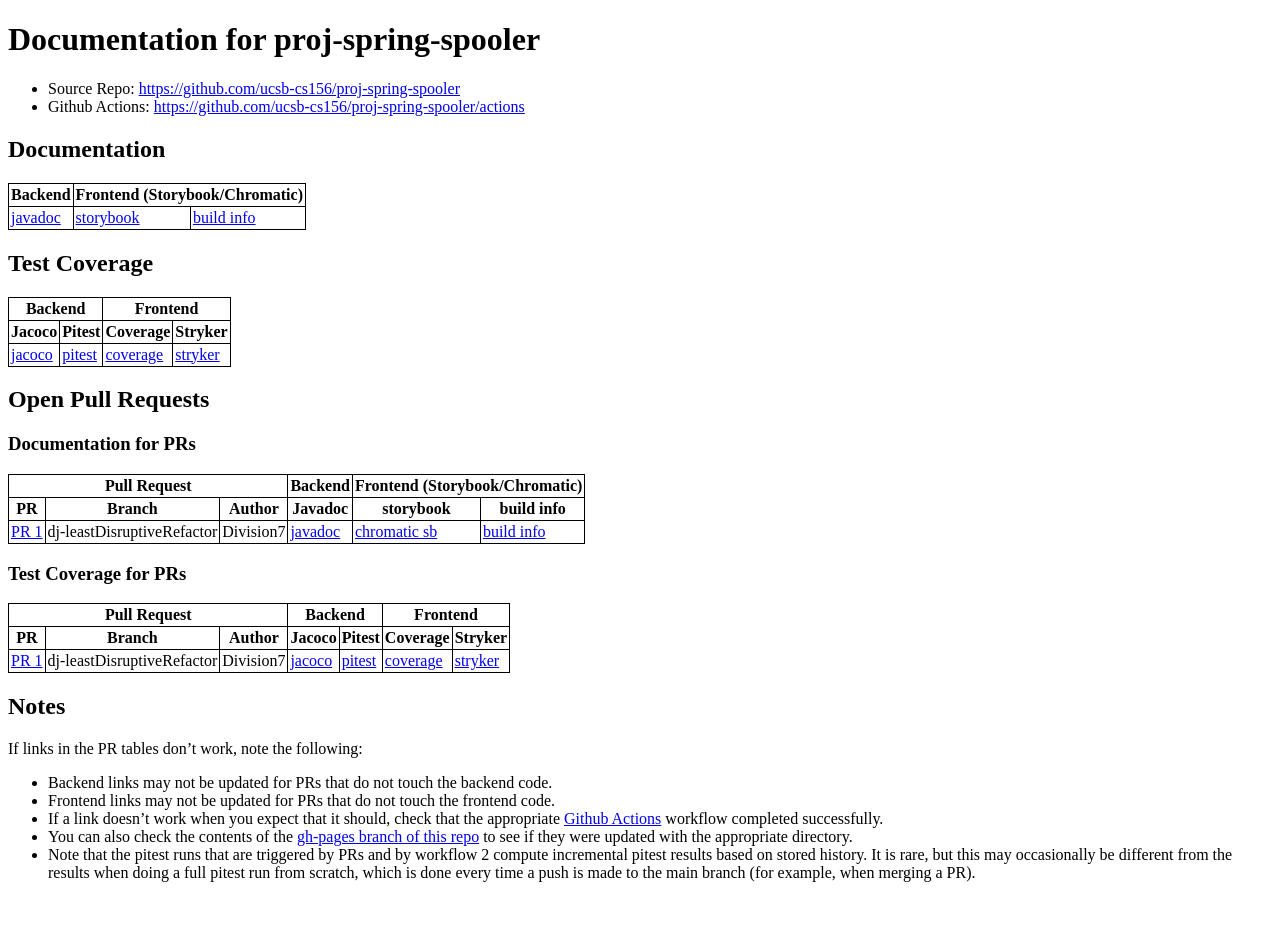
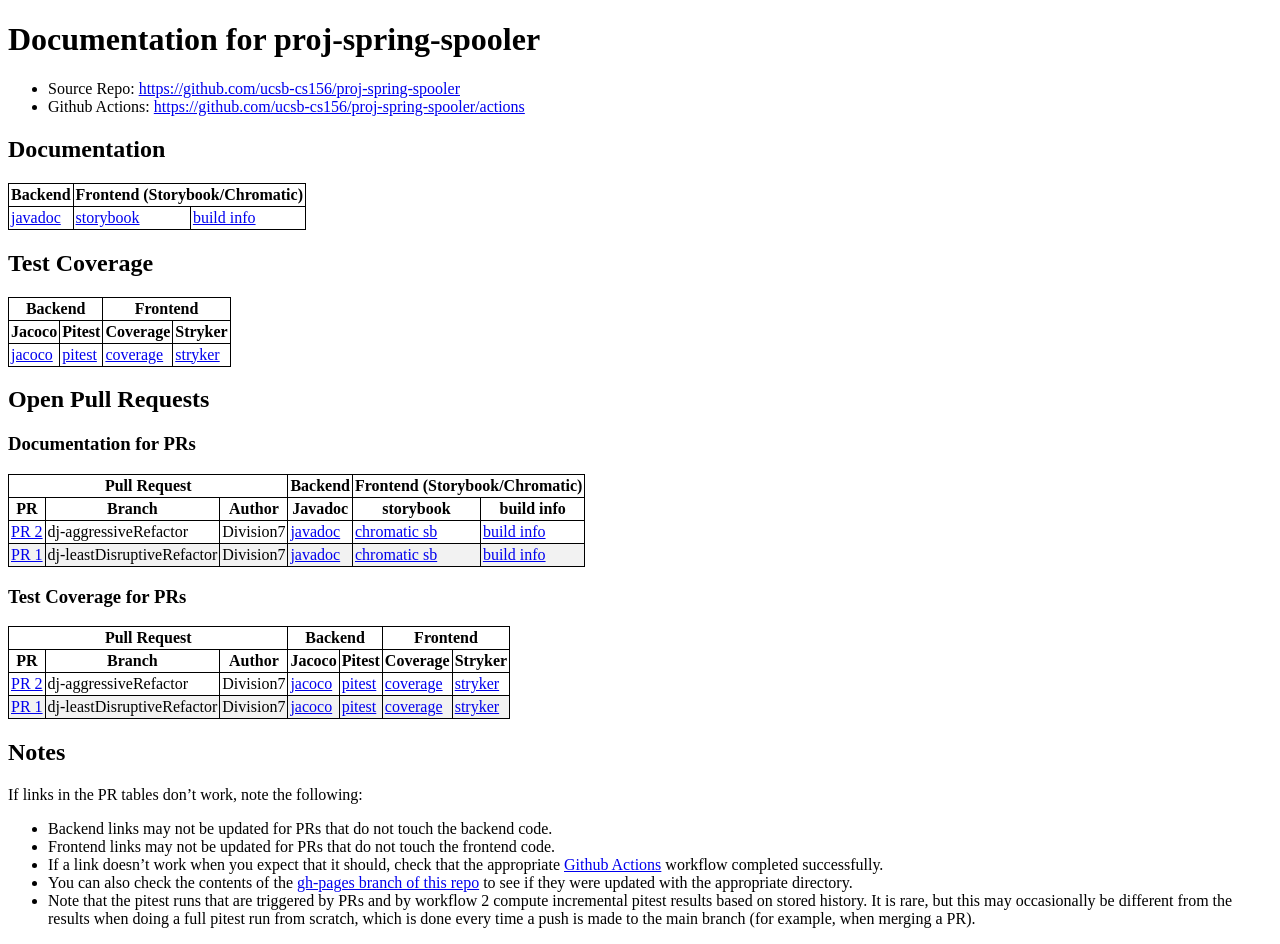
Before and after one commit to ucsb-cs156/proj-spring-spooler, a Jekyll site: the page built from index.md, in a window 1280 px wide. Built offline with Jekyll 4.4.1, drawn with Linux system fonts in a browser that asks for light colours; our own code applies the rules of GitHub Pages for plain Markdown files; before the commit the page ends 900 px from its top, so only the background shows below that.

Commit message:
Deploying to gh-pages from @ ucsb-cs156/proj-spring-spooler@86aeaf9c02736d78c6e9e1a5d182ddf5edcf0c66 🚀

```diff
--- a/_config.yml
+++ b/_config.yml
@@ -23,4 +23,4 @@ repo_name: "TBD"
 repo: ucsb-cs156/proj-spring-spooler
 owner: ucsb-cs156
 repo_name: proj-spring-spooler
-pull_requests: [{"author":{"id":"MDQ6VXNlcjI2MzQ3ODk3","is_bot":false,"login":"Division7","name":"Daniel Jensen"},"headRefName":"dj-leastDisruptiveRefactor","number":1,"title":"Refactoring the Asynchronous Job Tests (Light)","url":"https://github.com/ucsb-cs156/proj-spring-spooler/pull/1"}]
+pull_requests: [{"author":{"id":"MDQ6VXNlcjI2MzQ3ODk3","is_bot":false,"login":"Division7","name":"Daniel Jensen"},"headRefName":"dj-aggressiveRefactor","number":2,"title":"Refactoring the Asynchronous Job Testing (Heavy)","url":"https://github.com/ucsb-cs156/proj-spring-spooler/pull/2"},{"author":{"id":"MDQ6VXNlcjI2MzQ3ODk3","is_bot":false,"login":"Division7","name":"Daniel Jensen"},"headRefName":"dj-leastDisruptiveRefactor","number":1,"title":"Refactoring the Asynchronous Job Tests (Light)","url":"https://github.com/ucsb-cs156/proj-spring-spooler/pull/1"}]
```
